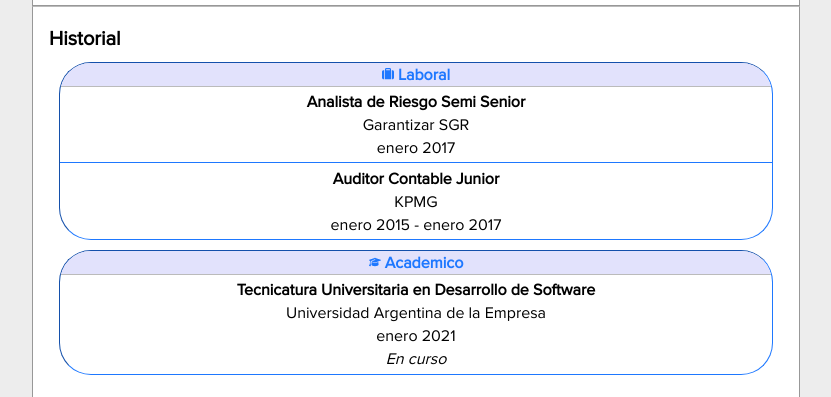
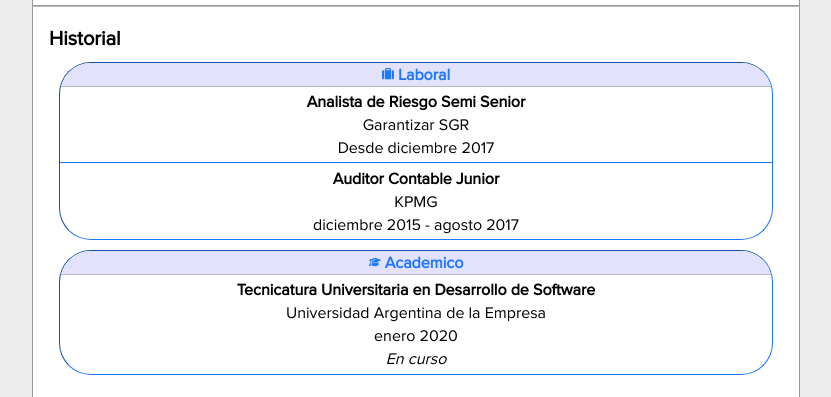
Before and after one commit to rei-rala/cv-melithemed, a Next.js app: page /cv in a window 1280 px wide. Shown: the part 1320-1717 px from the top of the page, without its empty margins (224-1055 px from the left). Built offline with nearby package versions, Linux system fonts and the light colour scheme.

Commit message:
Fixed profile. Dinamic username(prev email) path

```diff
--- a/components/profile/ProfileDetail/ProfileDetail.tsx
+++ b/components/profile/ProfileDetail/ProfileDetail.tsx
@@ -19,6 +19,7 @@ type AcademicHistory = History & {
 
 type ProfessionalHistory = History & {
   seniority: string;
+  actual: boolean;
 }
 
 
@@ -89,8 +90,8 @@ const ProfessionalHistory: React.FC<{ professionalHistory: ProfessionalHistory[]
               <b>{prof.title} {prof.seniority}</b>
               <span>{prof.where}</span>
               {
-                prof.to.toLowerCase() === 'presente'
-                  ? <span>{formatDate(prof.from, {sep: ' '}).MMyyyy}</span>
+                prof.actual
+                  ? <span>Desde {formatDate(prof.from, {sep: ' '}).MMyyyy}</span>
                   : <span>{formatDate(prof.from, {sep: ' '}).MMyyyy} - {formatDate(prof.to, {sep: ' '}).MMyyyy}</span>
               }
             </div>
--- a/pages/cv/index.tsx
+++ b/pages/cv/index.tsx
@@ -6,7 +6,7 @@ import { useEffect, useRef, useState } from "react";
 import useMessage from "hooks/useMessage";
 
 let profileExample = {
-  id: "1",
+  username: "ramonirala",
   name: "Ramon Irala",
   currently: "En busqueda laboral activa",
   headline: "Desarrollador fullstack trainee",
@@ -33,8 +33,8 @@ let profileExample = {
     academic: [
       {
         where: "Universidad Argentina de la Empresa",
-        from: "2021",
-        to: "2024",
+        from: new Date("2020-01-01"),
+        to: new Date("2024-12-31"),
         title: "Tecnicatura Universitaria en Desarrollo de Software",
         condition: "En curso",
         description: '',
@@ -43,17 +43,19 @@ let profileExample = {
     professional: [
       {
         where: "Garantizar SGR",
-        from: "agosto 2017",
-        to: "Presente",
+        from: new Date("2017-12-31"),
+        to: new Date("2022-05-31"),
         title: 'Analista de Riesgo',
         seniority: 'Semi Senior',
+        actual: true,
       },
       {
         where: "KPMG",
-        from: "diciembre 2015",
-        to: "agosto 2017",
+        from: new Date("2015-12-31"),
+        to: new Date("2017-08-01"),
         title: 'Auditor Contable',
         seniority: 'Junior',
+        actual: false,
       },
     ]
   },
--- a/utils/index.ts
+++ b/utils/index.ts
@@ -69,7 +69,7 @@ export const formatDate: IFormatDate = (dateLike: Date | string, {locale=locales
   let mm = `0${src.getMonth() + 1}`.slice(-2);
   let yyyy =  `0000${src.getFullYear()}`.slice(-4);
   let yy = yyyy.slice(-2)
-  let MM = monthNames[parseInt(mm)][locale]
+  let MM = monthNames[src.getMonth()+1][locale]
 
 
   return {
```
Also changed, not shown: pages/cv/[username].tsx (renamed from pages/cv/[email].tsx, +4 -4 lines).
